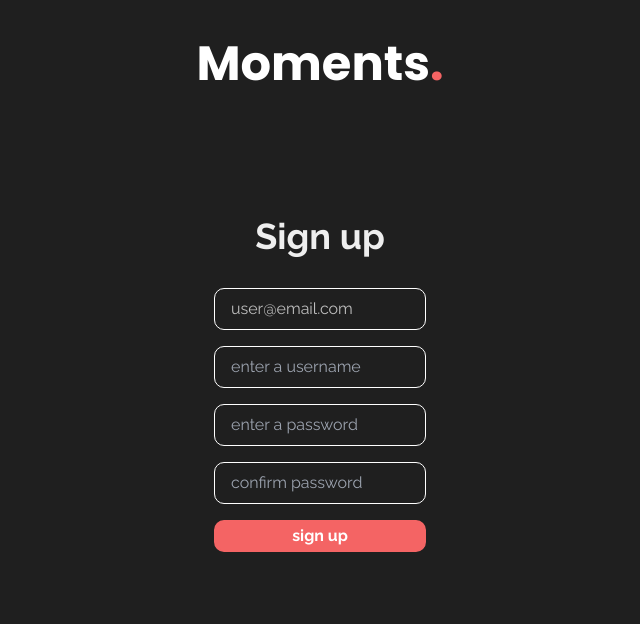
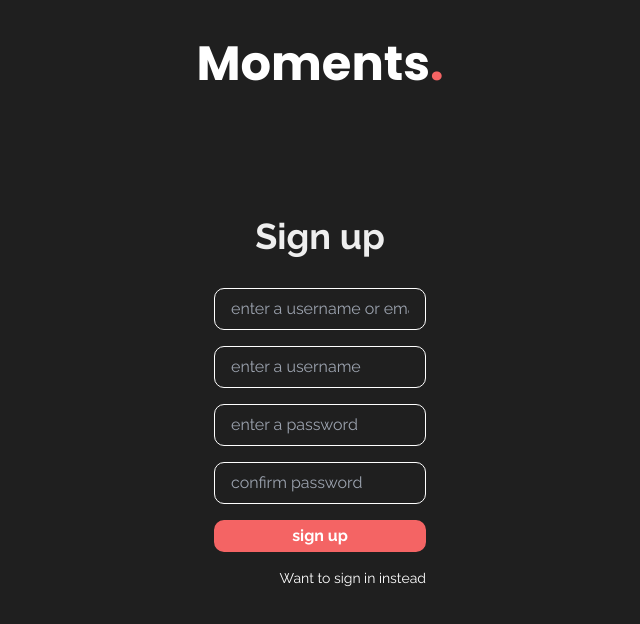
Before and after one commit to v4sj4n/Moments, a Next.js app: page /auth/sign-up in a window 1280 px wide. Shown: the top 624 px of the page, without its empty margins (320-960 px from the left). Built offline with nearby package versions, Linux system fonts and the light colour scheme.

Commit message:
Made some cosmetic changes

```diff
--- a/app/(authenticate)/auth/sign-in/page.tsx
+++ b/app/(authenticate)/auth/sign-in/page.tsx
@@ -1,4 +1,5 @@
 import Navbar from '@/components/Navbar'
+import Link from 'next/link'
 
 export default function Page() {
   return (
@@ -8,13 +9,11 @@ export default function Page() {
         <h3 className='section-heading font-bold text-4xl mb-8'>Sign in</h3>
         <form className='flex flex-col gap-4'>
           <input
-            className='raleway py-2 px-4 disabled-input bg-transparent border-white border rounded-[10px]'
+            className='raleway py-2 px-4 bg-transparent border-white border rounded-[10px]'
             type='email'
-            value={'user@email.com'}
-            placeholder='enter a username or email'
+            placeholder='enter an email'
             name='email'
             id='email'
-            disabled
           />
 
           <input
@@ -28,6 +27,9 @@ export default function Page() {
           <button className='h-8 accent-color-bg  rounded-[10px] font-bold border accent-color-border'>
             sign in
           </button>
+          <Link href='/auth/sign-up' className='text-right text-sm'>
+            Want to sign up instead
+          </Link>
         </form>
       </main>
     </>
--- a/app/(authenticate)/auth/sign-up/page.tsx
+++ b/app/(authenticate)/auth/sign-up/page.tsx
@@ -1,4 +1,5 @@
 import Navbar from '@/components/Navbar'
+import Link from 'next/link'
 
 export default function Page() {
   return (
@@ -8,13 +9,11 @@ export default function Page() {
         <h3 className='section-heading font-bold text-4xl mb-8'>Sign up</h3>
         <form className='flex flex-col gap-4'>
           <input
-            className='raleway py-2 px-4 disabled-input bg-transparent border-white border rounded-[10px]'
+            className='raleway py-2 px-4 bg-transparent border-white border rounded-[10px]'
             type='email'
-            value={'user@email.com'}
             placeholder='enter a username or email'
             name='email'
             id='email'
-            disabled
           />
           <input
             className='raleway py-2 px-4 bg-transparent border-white border rounded-[10px]'
@@ -41,6 +40,7 @@ export default function Page() {
           <button className='h-8 accent-color-bg  rounded-[10px] font-bold border accent-color-border'>
             sign up
           </button>
+          <Link href='/auth/sign-in' className='text-right text-sm'>Want to sign in instead</Link>
         </form>
       </main>
     </>
--- a/app/(authenticate)/get-started/page.tsx
+++ /dev/null
@@ -1,25 +0,0 @@
-import Navbar from '@/components/Navbar'
-
-export default function Page() {
-  return (
-    <>
-      <Navbar />
-      <main className='flex flex-col justify-center items-center mt-56'>
-        <h3 className='section-heading font-bold text-4xl mb-8'>Get Started</h3>
-        <form className='flex flex-col gap-4'>
-          <input
-            className='raleway py-2 px-4 bg-transparent border-white border rounded-[10px]'
-            type='text'
-            placeholder='enter a username or email'
-            name='user'
-            id='user'
-          />
-
-          <button className='h-8 accent-color-bg  rounded-[10px] font-bold border accent-color-border'>
-            continue
-          </button>
-        </form>
-      </main>
-    </>
-  )
-}
--- a/app/page.tsx
+++ b/app/page.tsx
@@ -6,7 +6,7 @@ export default function Home() {
       <h1 className="poppins text-6xl font-bold">Moments</h1>
       <hr className="w-32 mb-2 mt-0.5 ml-40 accent-color-border"  />
       <p className="raleway font-normal text-[13.5px] mb-4">The place where you save all your memories</p>
-      <Link href="/get-started" className="h-8 accent-color-bg w-72 rounded-[10px] flex justify-center items-center font-bold">get started</Link>
+      <Link href="/auth/sign-up" className="h-8 accent-color-bg w-72 rounded-[10px] flex justify-center items-center font-bold">get started</Link>
     </main>
   );
 }
```
